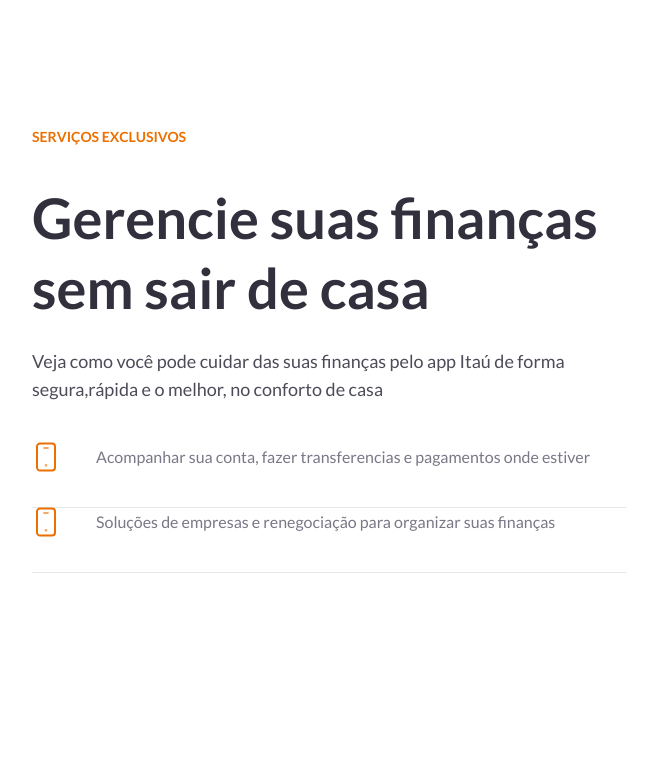
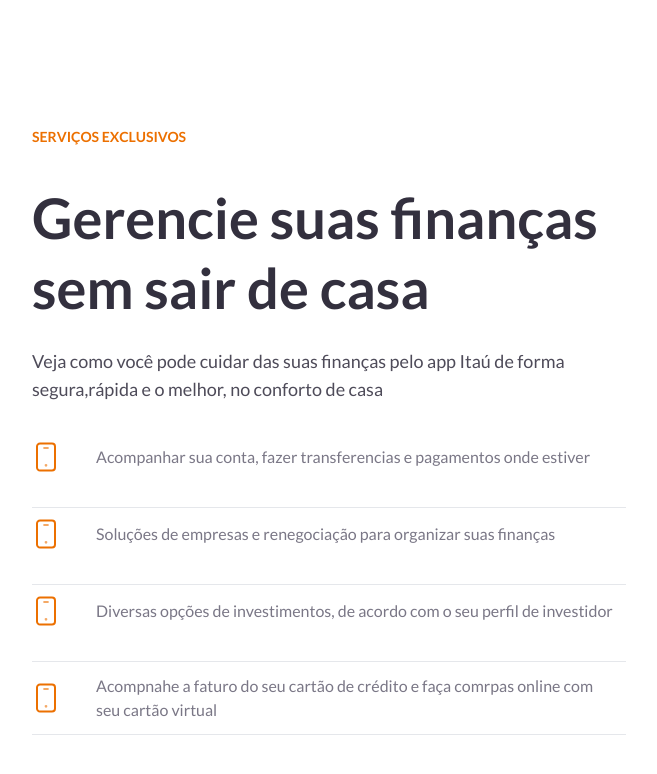
Before and after one commit to DigoFernandes/landingPage, a Next.js app: page / in a window 1280 px wide. Shown: the part 785-1559 px from the top of the page, without its empty margins (0-657 px from the left). Built offline with nearby package versions, Linux system fonts and the light colour scheme.

Commit message:
Section service 95%

```diff
--- a/src/components/SectionServices.tsx
+++ b/src/components/SectionServices.tsx
@@ -29,15 +29,32 @@ export default function SectionServices() {
                 estiver
               </p>
             </li>
-            <li className="flex items-center gap-9 pb-9 border-b-[1px] border-opacity-gray">
+            <li className="flex pt-3 items-center gap-9 pb-9 border-b-[1px] border-opacity-gray">
               <div className="w-7 h-7 flex items-center justify-center">
                 <Image src={IconPhone} alt="Phone icon" />
               </div>
               <p className="flex-1 text-txt-gray pr-2">
-               Soluções de empresas e renegociação para organizar suas finanças
+                Soluções de empresas e renegociação para organizar suas finanças
               </p>
             </li>
-
+            <li className="flex items-center pt-3 gap-9 pb-9 border-b-[1px] border-opacity-gray">
+              <div className="w-7 h-7 flex items-center justify-center">
+                <Image src={IconPhone} alt="Phone icon" />
+              </div>
+              <p className="flex-1 text-txt-gray pr-2">
+                Diversas opções de investimentos, de acordo com o seu perfil de
+                investidor
+              </p>
+            </li>
+            <li className="flex items-center pt-3 gap-9 pb-3 border-b-[1px] border-opacity-gray">
+              <div className="w-7 h-7 flex items-center justify-center">
+                <Image src={IconPhone} alt="Phone icon" />
+              </div>
+              <p className="flex-1 text-txt-gray pr-2">
+                Acompnahe a faturo do seu cartão de crédito e faça comrpas
+                online com seu cartão virtual
+              </p>
+            </li>
           </ul>
         </div>
       </Container>
```
